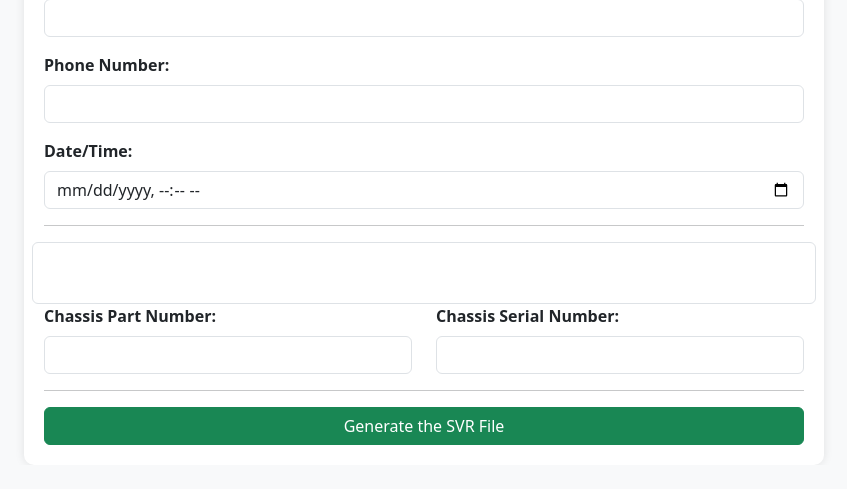
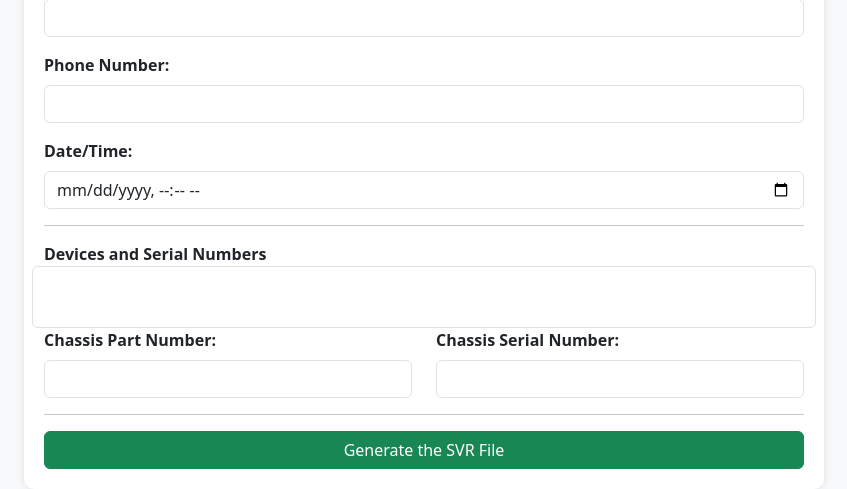
Before and after one commit to tanviralamcse/tanvir.cloud, a Django app: page /blog/svr/ in a window 1280 px wide. Shown: the part 593-1082 px from the top of the page, without its empty margins (216-1063 px from the left). Before the commit the page ends 1038 px from the top, so only its background shows below. Run offline with Django 5.2, Linux system fonts and the light colour scheme; some libraries are stand-ins or nearby versions.

Commit message:
Update svr.html

```diff
--- a/blog/templates/svr/svr.html
+++ b/blog/templates/svr/svr.html
@@ -97,6 +97,7 @@
 
         <hr />
         <div class="row">
+          <strong>Devices and Serial Numbers</strong>
           <textarea type="text" class="form-control" name="comments"></textarea>
         </div>
         <div class="row">
```
